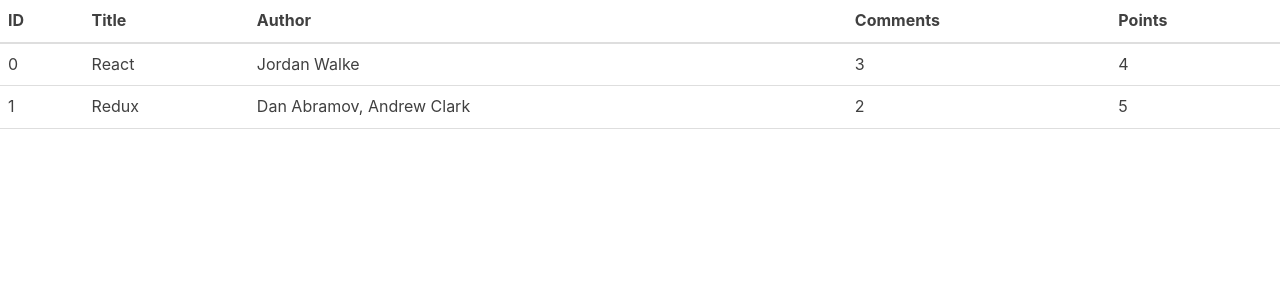
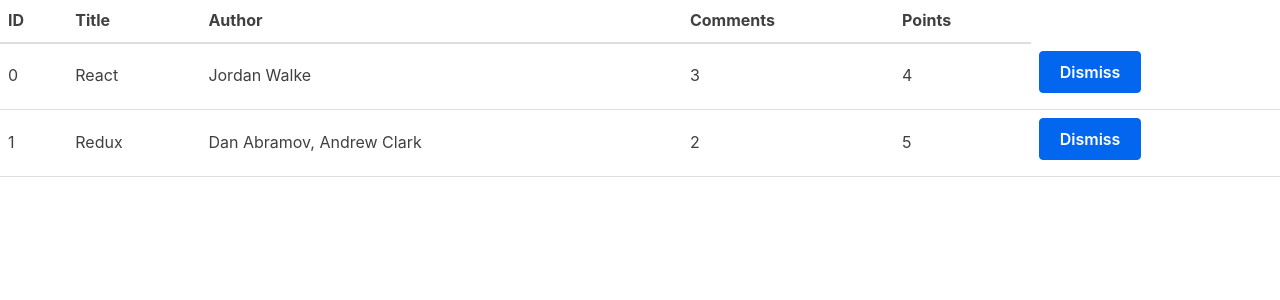
Before and after one commit to kiprutobarno/hackernews-api-react, a React (Create React App) app: page / in a window 1280 px wide. Shown: the top 300 px of the page. Built offline with nearby package versions, Linux system fonts and the light colour scheme.

Commit message:
Create a dismiss arrow expression and create an onclick event in a button that will listen to dismiss action

```diff
--- a/src/App.js
+++ b/src/App.js
@@ -24,6 +24,15 @@
     super(props);
     this.state = { list };
   }
+
+  onDismiss = id => {
+    const idToDelete = item => {
+      return item.objectID !== id;
+    };
+    const updatedList = this.state.list.filter(idToDelete);
+    this.setState({ list: updatedList });
+  };
+
   render() {
     return (
       <div className="App">
@@ -44,6 +53,14 @@
                   <td>{item.author}</td>
                   <td>{item.num_comments}</td>
                   <td>{item.points}</td>
+                  <td>
+                    <button
+                      type="button"
+                      onClick={() => this.onDismiss(item.objectID)}
+                    >
+                      Dismiss
+                    </button>
+                  </td>
                 </tr>
               );
             })}
```
